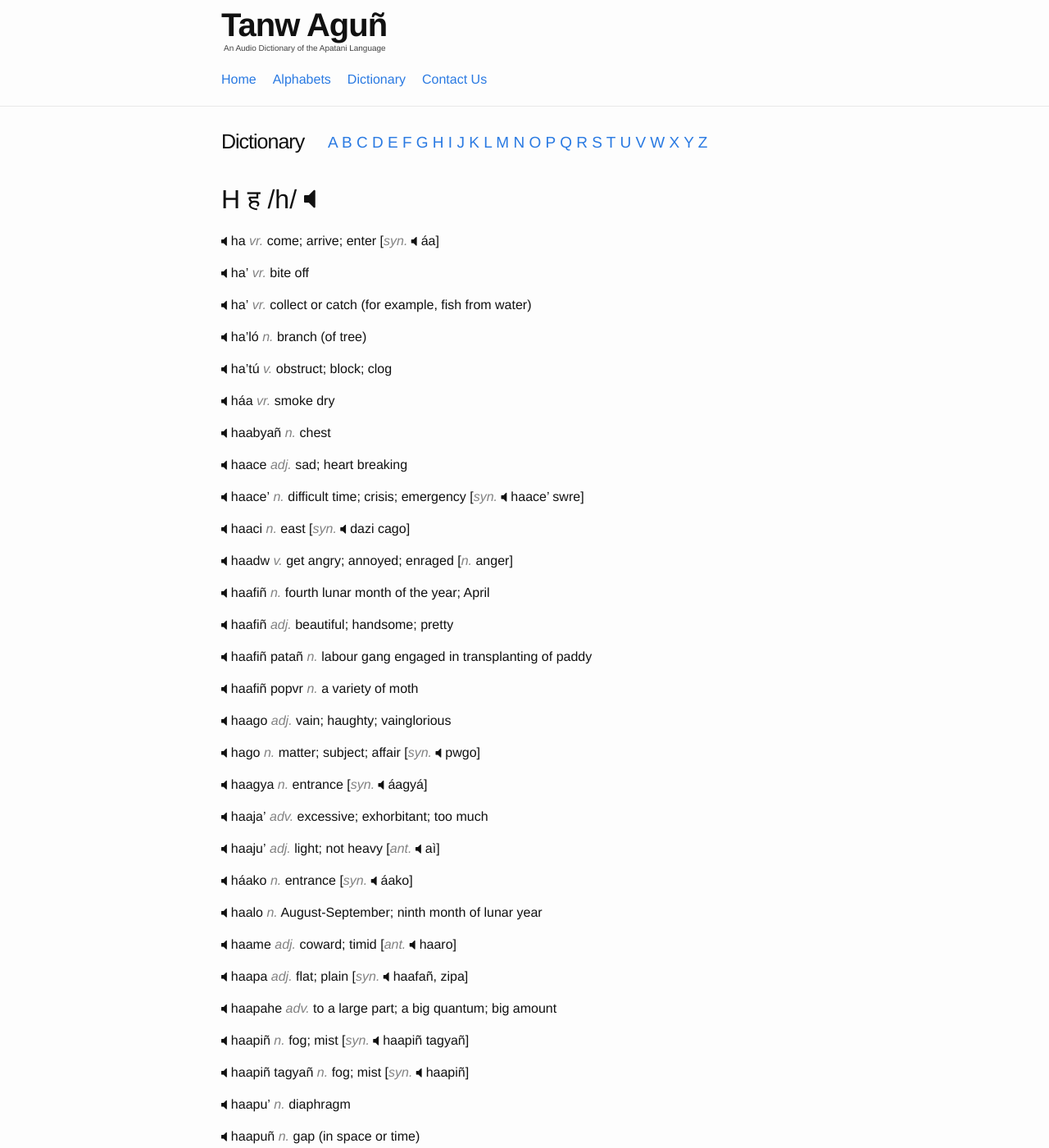
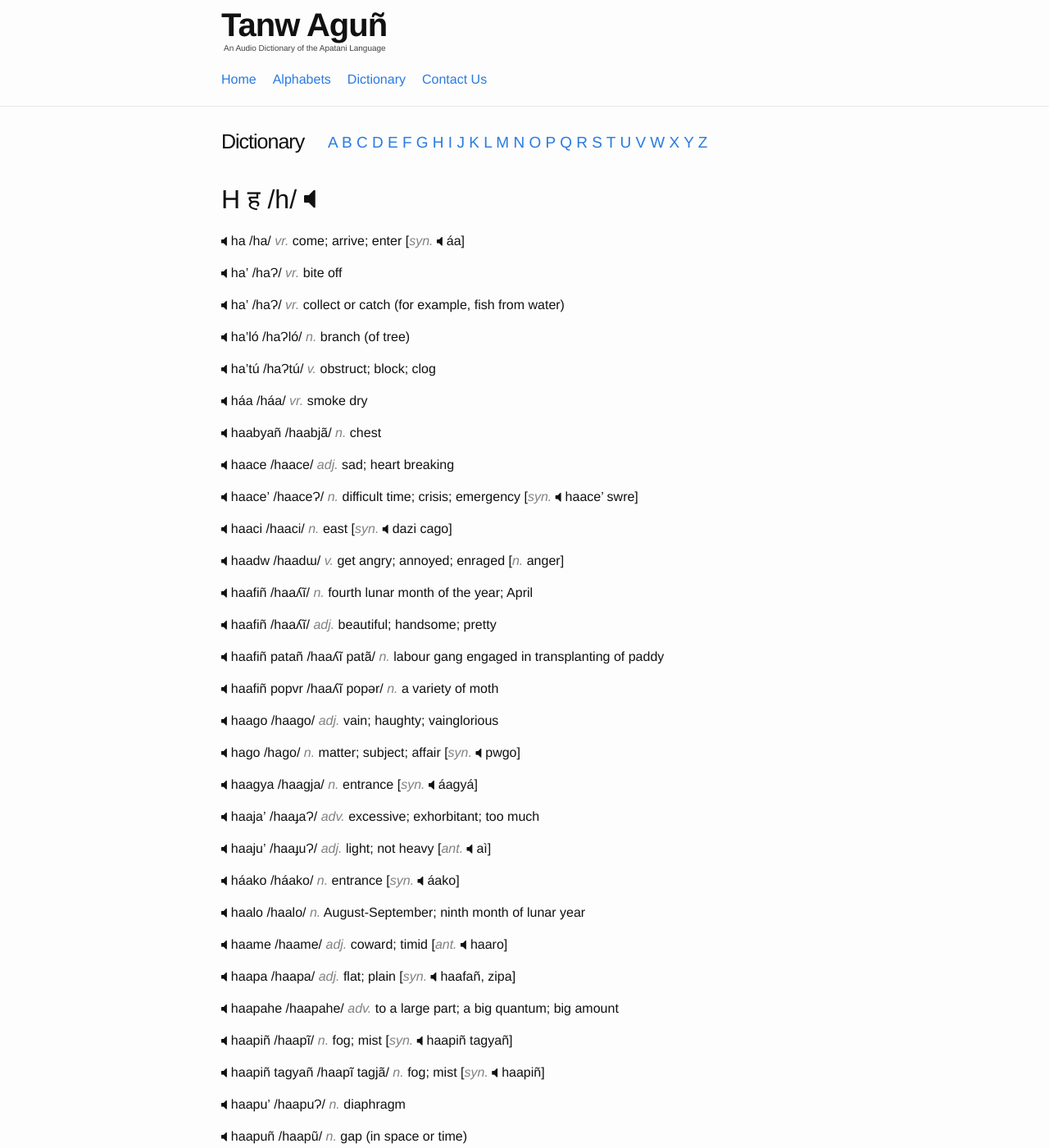
Before and after one commit to hacksparrow/language.apatani.org, a Jekyll site: the page built from dictionary/h.md, in a window 1280 px wide and 1400 px high. Shown: the whole window at 82% size. Built offline with Jekyll 4.4.1, drawn with Linux system fonts in a browser that asks for light colours; nearby versions of some CDN libraries; comment, search, counter and statistics services are not loaded; some of the changed text lies outside the part shown.

Commit message:
Update h.md

```diff
--- a/dictionary/h.md
+++ b/dictionary/h.md
@@ -6,103 +6,103 @@ devanagari: ह
 ipa: h
 ---
 
-__ha__	_vr._	come; arrive; enter	[_syn._	áa]
+__ha__ /ha/	_vr._	come; arrive; enter	[_syn._	áa]
 
 
-__ha'__	_vr._	bite off
+__ha'__	/haɁ/ _vr._	bite off
 
 
-__ha'__	_vr._	collect or catch (for example, fish from water)
+__ha'__	/haɁ/ _vr._	collect or catch (for example, fish from water)
 
 
-__ha'ló__	_n._	branch (of tree)
+__ha'ló__	/haɁló/ _n._	branch (of tree)
 
 
-__ha'tú__	_v._	obstruct; block; clog
+__ha'tú__	/haɁtú/ _v._	obstruct; block; clog
 
 
-__háa__	_vr._	smoke dry
+__háa__	/háa/ _vr._	smoke dry
 
 
-__haabyañ__	_n._	chest
+__haabyañ__ /haabjã/	_n._	chest
 
 
-__haace__	_adj._	sad; heart breaking
+__haace__	/haace/ _adj._	sad; heart breaking
 
 
-__haace'__	_n._	difficult time; crisis; emergency	[_syn._	haace' swre]
+__haace'__	/haaceɁ/ _n._	difficult time; crisis; emergency	[_syn._	haace' swre]
 
 
-__haaci__	_n._	east	[_syn._	dazi cago]
+__haaci__	/haaci/ _n._	east	[_syn._	dazi cago]
 
 
-__haadw__	_v._	get angry; annoyed; enraged	[_n._	anger]
+__haadw__	/haadɯ/ _v._	get angry; annoyed; enraged	[_n._	anger]
 
 
-__haafiñ__	_n._	fourth lunar month of the year; April
+__haafiñ__	/haaʎĩ/ _n._	fourth lunar month of the year; April
 
 
-__haafiñ__	_adj._	beautiful; handsome; pretty
+__haafiñ__	/haaʎĩ/ _adj._	beautiful; handsome; pretty
 
 
-__haafiñ patañ__	_n._	labour gang engaged in transplanting of paddy
+__haafiñ patañ__	/haaʎĩ patã/ _n._	labour gang engaged in transplanting of paddy
 
 
-__haafiñ popvr__	_n._	a variety of moth
+__haafiñ popvr__	/haaʎĩ popǝr/ _n._	a variety of moth
 
 
-__haago__	_adj._	vain; haughty; vainglorious
+__haago__	/haago/ _adj._	vain; haughty; vainglorious
 
 
-__hago__	_n._	matter; subject; affair	[_syn._	pwgo]
+__hago__ /hago/	_n._	matter; subject; affair	[_syn._	pwgo]
 
 
-__haagya__	_n._	entrance	[_syn._	áagyá]
+__haagya__ /haagja/	_n._	entrance	[_syn._	áagyá]
 
 
-__haaja'__	_adv._	excessive; exhorbitant; too much
+__haaja'__	/haaɟaɁ/ _adv._	excessive; exhorbitant; too much
 
 
-__haaju'__	_adj._	light; not heavy	[_ant._	aì]
+__haaju'__	/haaɟuɁ/ _adj._	light; not heavy	[_ant._	aì]
 
 
-__háako__	_n._	entrance	[_syn._	áako]
+__háako__	/háako/ _n._	entrance	[_syn._	áako]
 
 
-__haalo__	_n._	August-September; ninth month of lunar year
+__haalo__ /haalo/	_n._	August-September; ninth month of lunar year
 
 
-__haame__	_adj._	coward; timid	[_ant._	haaro]
+__haame__	/haame/ _adj._	coward; timid	[_ant._	haaro]
 
 
-__haapa__	_adj._	flat; plain	[_syn._	haafañ, zipa]
+__haapa__	/haapa/ _adj._	flat; plain	[_syn._	haafañ, zipa]
 
 
-__haapahe__	_adv._	to a large part; a big quantum; big amount
+__haapahe__	/haapahe/ _adv._	to a large part; a big quantum; big amount
 
 
-__haapiñ__	_n._	fog; mist	[_syn._	haapiñ tagyañ]
+__haapiñ__	/haapĩ/ _n._	fog; mist	[_syn._	haapiñ tagyañ]
 
 
-__haapiñ tagyañ__	_n._	fog; mist	[_syn._	haapiñ]
+__haapiñ tagyañ__	/haapĩ tagjã/ _n._	fog; mist	[_syn._	haapiñ]
 
 
-__haapu'__	_n._	diaphragm
+__haapu'__	/haapuɁ/ _n._	diaphragm
 
 
-__haapuñ__	_n._	gap (in space or time)
+__haapuñ__	/haapũ/ _n._	gap (in space or time)
 
 
-__haaro__	_adj._	brave; courageous	[_ant._	haame]
+__haaro__	/haaro/ _adj._	brave; courageous	[_ant._	haame]
 
 
-__haaru__	_n._	mourning; grief
+__haaru__	/haaru/ _n._	mourning; grief
 
 
-__haaru heñ__	_v._	mourn; grieve
+__haaru heñ__	/haaru hẽ/ _v._	mourn; grieve
 
 
-__haasiñ__	_v._	dry (esp. over a fire)
+__haasiñ__	// _v._	dry (esp. over a fire)
 
 
 __haaso__	_adj._	slow; sluggish	[_adv._	haaso haaso; haasopa]
```
